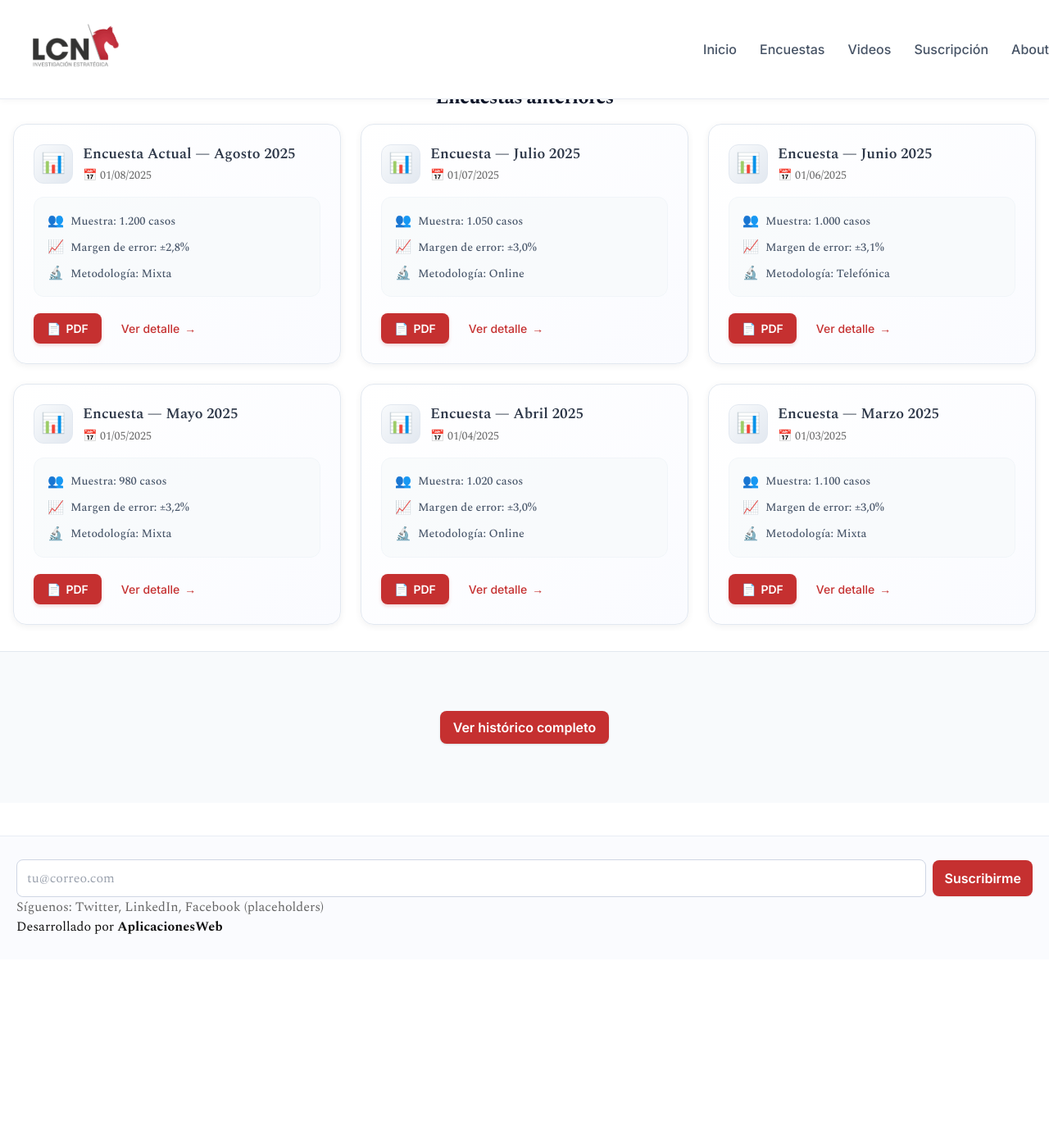
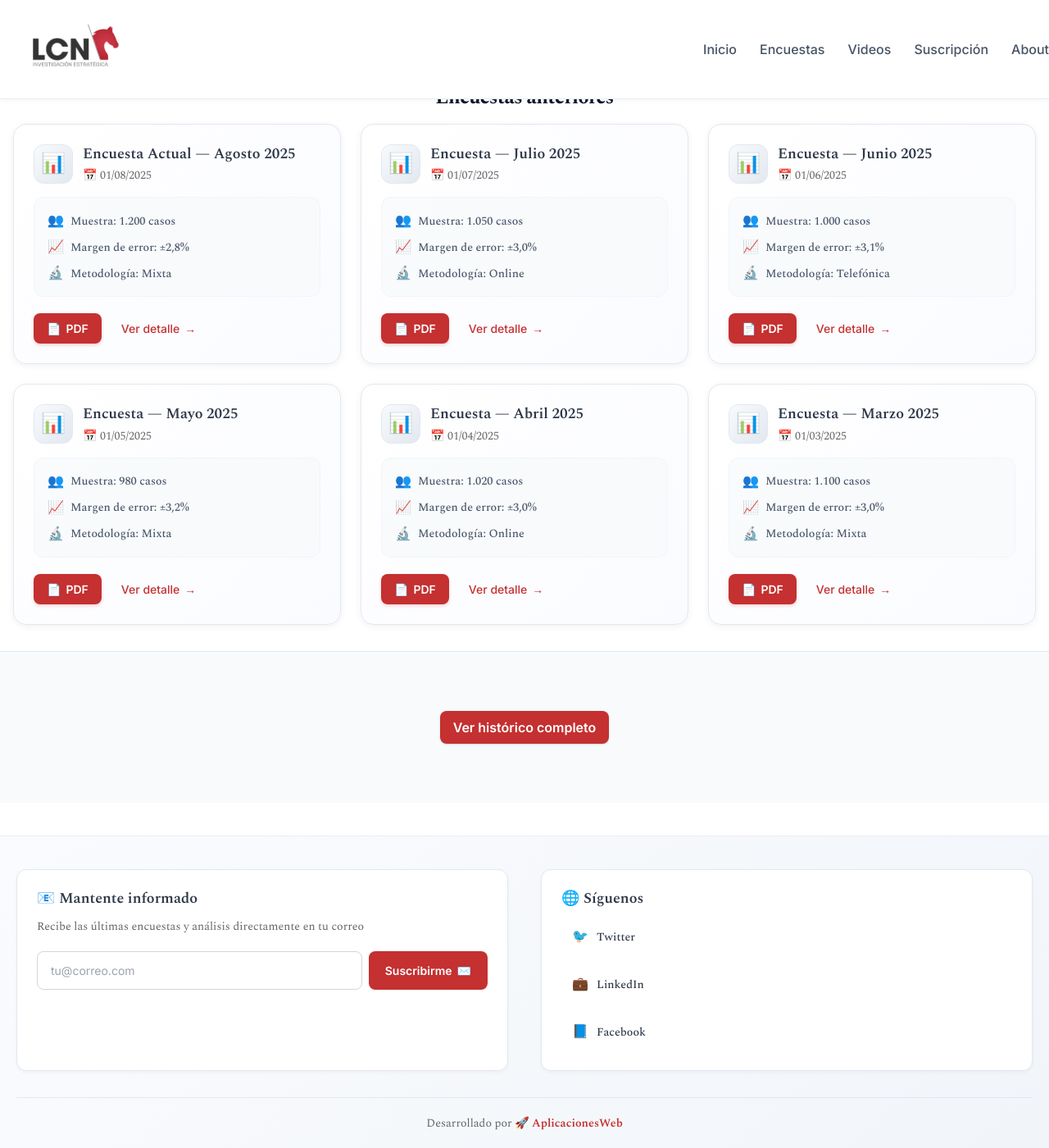
Before and after one commit to JuanJorquerAI/encuesta-lcn, a Jekyll site: the page built from index.html, in a window 1280 px wide and 1400 px high, scrolled down 516 px. Shown: the whole window at 82% size. Built offline with Jekyll 4.4.1, drawn with Linux system fonts in a browser that asks for light colours; nearby versions of some CDN libraries; before the commit the page ends 1686 px from its top, so only the background shows below that.

Commit message:
feat: Rediseñar footer con iconos de redes sociales y formulario mejorado
- Reorganizar footer en dos secciones con grid responsivo
- Añadir iconos contextuales a redes sociales (🐦 Twitter, 💼 LinkedIn, 📘 Facebook)
- Mejorar formulario de suscripción con mejor UX y estados de foco
- Implementar efectos hover específicos por plataforma social
- Añadir gradientes sutiles y sombras profesionales
- Optimizar para dispositivos móviles con breakpoint 768px

```diff
--- a/_includes/footer.html
+++ b/_includes/footer.html
@@ -1,11 +1,44 @@
 <footer class="site-footer">
   <div class="container">
-    <form class="newsletter-inline" method="post" action="#">
-      <label for="footer-email" class="sr-only">Correo electrónico</label>
-      <input type="email" id="footer-email" name="email" placeholder="tu@correo.com" required>
-      <button type="submit" class="btn">Suscribirme</button>
-    </form>
-    <p class="muted">Síguenos: Twitter, LinkedIn, Facebook (placeholders)</p>
-    <p>Desarrollado por <strong><a href="https://www.aplicacionesweb.cl" target="_blank" rel="noopener">AplicacionesWeb</a></strong></p>
+    <div class="footer-content">
+      <div class="footer-section">
+        <h3 class="footer-title">📧 Mantente informado</h3>
+        <p class="footer-description">Recibe las últimas encuestas y análisis directamente en tu correo</p>
+        <form class="newsletter-form" method="post" action="#">
+          <div class="input-group">
+            <label for="footer-email" class="sr-only">Correo electrónico</label>
+            <input type="email" id="footer-email" name="email" placeholder="tu@correo.com" required>
+            <button type="submit" class="btn-subscribe">
+              <span class="btn-text">Suscribirme</span>
+              <span class="btn-icon">✉️</span>
+            </button>
+          </div>
+        </form>
+      </div>
+
+      <div class="footer-section">
+        <h3 class="footer-title">🌐 Síguenos</h3>
+        <div class="social-links">
+          <a href="#" class="social-link twitter" target="_blank" rel="noopener">
+            <span class="social-icon">🐦</span>
+            <span class="social-text">Twitter</span>
+          </a>
+          <a href="#" class="social-link linkedin" target="_blank" rel="noopener">
+            <span class="social-icon">💼</span>
+            <span class="social-text">LinkedIn</span>
+          </a>
+          <a href="#" class="social-link facebook" target="_blank" rel="noopener">
+            <span class="social-icon">📘</span>
+            <span class="social-text">Facebook</span>
+          </a>
+        </div>
+      </div>
+    </div>
+
+    <div class="footer-bottom">
+      <p class="footer-credit">
+        Desarrollado por <strong><a href="https://www.aplicacionesweb.cl" target="_blank" rel="noopener">🚀 AplicacionesWeb</a></strong>
+      </p>
+    </div>
   </div>
 </footer>
--- a/assets/css/main.css
+++ b/assets/css/main.css
@@ -237,6 +237,178 @@ a:focus{outline:2px solid #c8d7ff;outline-offset:2px;border-radius:4px}
   transform: translateX(2px);
 }
 
+/* Footer mejorado */
+.site-footer {
+  border-top: 1px solid #e9edf5;
+  background: linear-gradient(135deg, #fafbfe 0%, #f1f5f9 100%);
+  padding: 40px 0 20px;
+  margin-top: 40px;
+}
+
+.footer-content {
+  display: grid;
+  grid-template-columns: 1fr 1fr;
+  gap: 40px;
+  margin-bottom: 32px;
+}
+
+@media (max-width: 768px) {
+  .footer-content {
+    grid-template-columns: 1fr;
+    gap: 32px;
+  }
+}
+
+.footer-section {
+  background: white;
+  padding: 24px;
+  border-radius: 12px;
+  border: 1px solid #e2e8f0;
+  box-shadow: 0 2px 4px rgba(15, 23, 42, 0.04);
+}
+
+.footer-title {
+  margin: 0 0 12px;
+  font-size: 18px;
+  font-weight: 600;
+  color: var(--secondary);
+  display: flex;
+  align-items: center;
+  gap: 8px;
+}
+
+.footer-description {
+  margin: 0 0 20px;
+  color: var(--muted);
+  font-size: 14px;
+  line-height: 1.5;
+}
+
+.newsletter-form {
+  width: 100%;
+}
+
+.input-group {
+  display: flex;
+  gap: 8px;
+  align-items: stretch;
+}
+
+.input-group input {
+  flex: 1;
+  padding: 12px 16px;
+  border: 1px solid #d1d5db;
+  border-radius: 8px;
+  font-size: 14px;
+  transition: all 0.2s ease;
+  font-family: 'Inter', sans-serif;
+}
+
+.input-group input:focus {
+  outline: none;
+  border-color: var(--primary);
+  box-shadow: 0 0 0 3px rgba(197, 48, 48, 0.1);
+}
+
+.btn-subscribe {
+  display: inline-flex;
+  align-items: center;
+  gap: 6px;
+  background: var(--primary);
+  color: white;
+  padding: 12px 20px;
+  border: none;
+  border-radius: 8px;
+  font-weight: 600;
+  font-size: 14px;
+  cursor: pointer;
+  transition: all 0.2s ease;
+  font-family: 'Inter', sans-serif;
+  white-space: nowrap;
+}
+
+.btn-subscribe:hover {
+  background: #b91c1c;
+  transform: translateY(-1px);
+  box-shadow: 0 4px 8px rgba(197, 48, 48, 0.2);
+}
+
+.btn-icon {
+  font-size: 14px;
+}
+
+.social-links {
+  display: flex;
+  flex-direction: column;
+  gap: 12px;
+}
+
+.social-link {
+  display: flex;
+  align-items: center;
+  gap: 10px;
+  padding: 10px 12px;
+  border-radius: 8px;
+  text-decoration: none;
+  color: var(--secondary);
+  transition: all 0.2s ease;
+  border: 1px solid transparent;
+  font-size: 14px;
+  font-weight: 500;
+}
+
+.social-link:hover {
+  background: rgba(59, 130, 246, 0.05);
+  border-color: rgba(59, 130, 246, 0.2);
+  transform: translateX(4px);
+}
+
+.social-link.twitter:hover {
+  background: rgba(29, 161, 242, 0.05);
+  border-color: rgba(29, 161, 242, 0.2);
+  color: #1da1f2;
+}
+
+.social-link.linkedin:hover {
+  background: rgba(0, 119, 181, 0.05);
+  border-color: rgba(0, 119, 181, 0.2);
+  color: #0077b5;
+}
+
+.social-link.facebook:hover {
+  background: rgba(24, 119, 242, 0.05);
+  border-color: rgba(24, 119, 242, 0.2);
+  color: #1877f2;
+}
+
+.social-icon {
+  font-size: 16px;
+  width: 20px;
+  text-align: center;
+}
+
+.footer-bottom {
+  border-top: 1px solid #e2e8f0;
+  padding-top: 20px;
+  text-align: center;
+}
+
+.footer-credit {
+  margin: 0;
+  font-size: 14px;
+  color: var(--muted);
+}
+
+.footer-credit a {
+  color: var(--primary);
+  text-decoration: none;
+  font-weight: 600;
+}
+
+.footer-credit a:hover {
+  text-decoration: underline;
+}
+
 /* Media queries sutiles */
 @media (min-width: 1200px){
   .container{max-width:1240px}
```
